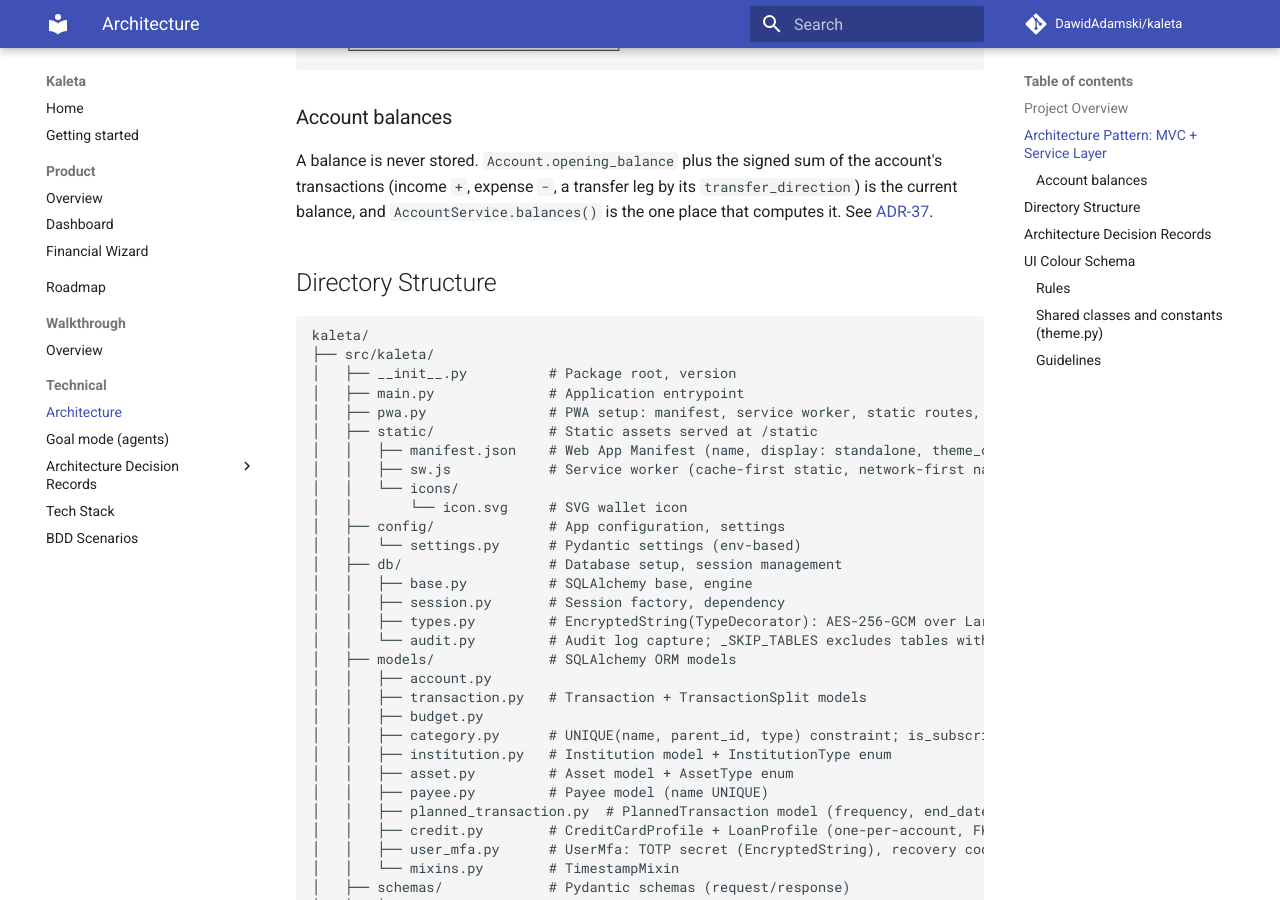
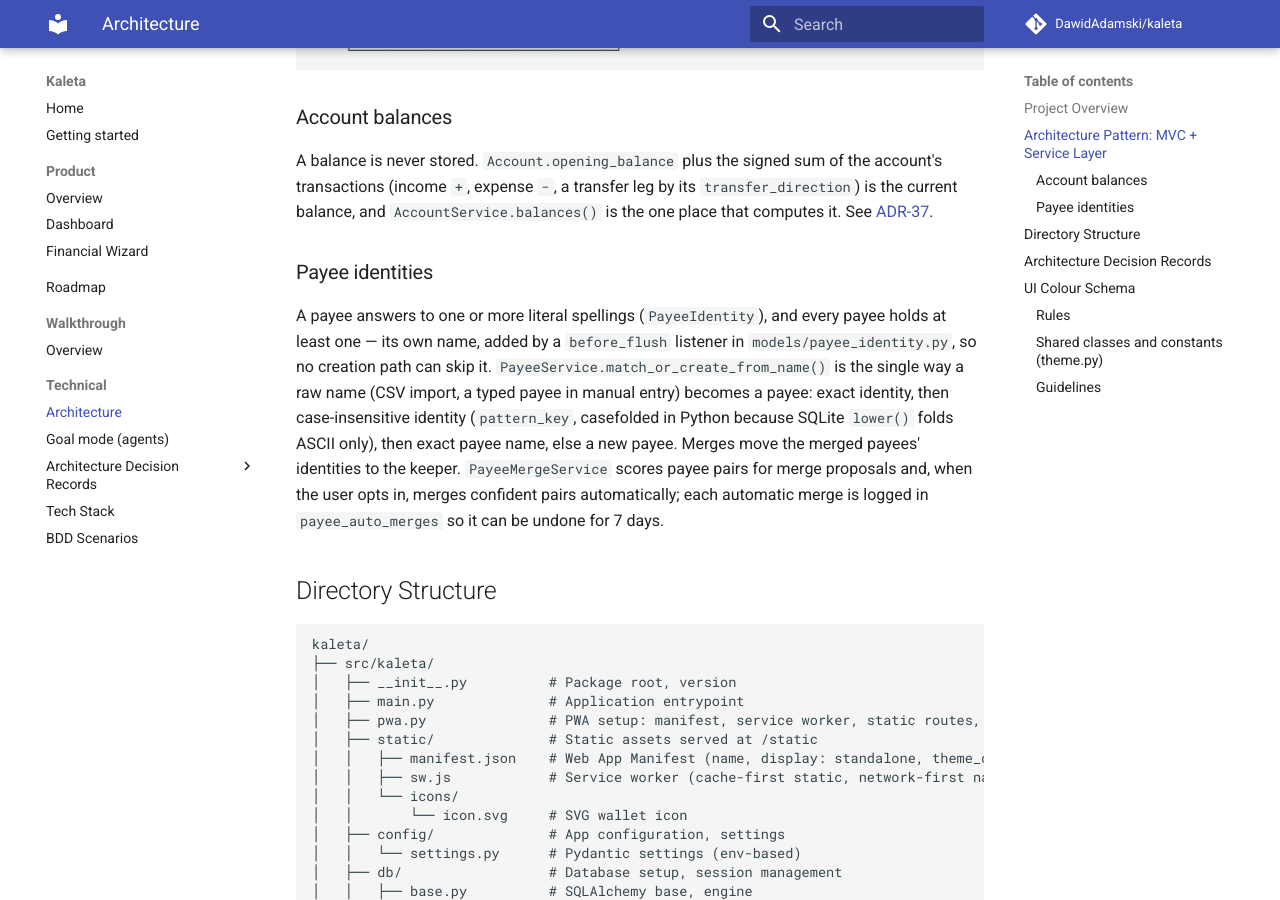
Before and after one commit to DawidAdamski/kaleta, an MkDocs documentation site: the page built from docs/architecture.md, in a window 1280 px wide and 900 px high, scrolled down 806 px. Built offline with MkDocs 1.6.1 and Material for MkDocs 9.7.7, drawn with Linux system fonts in a browser that asks for light colours; comment, search, counter and statistics services are not loaded.

Commit message:
fix(payees): undo dismisses the pair; manual merge moves subscriptions; docs
Undoing an automatic merge now records a dismissal, so the next scan
does not merge the pair again. PayeeService.merge reassigns
subscriptions like DedupeService.merge_payees (chore ticked).

Co-Authored-By: Claude Opus 5.5 <noreply@anthropic.com>
Claude-Session: https://claude.ai/code/session_01G13kNHdWULrLSsKUgiuQjH

```diff
--- a/docs/architecture.md
+++ b/docs/architecture.md
@@ -42,6 +42,20 @@ the account's transactions (income `+`, expense `−`, a transfer leg by its
 `transfer_direction`) is the current balance, and `AccountService.balances()`
 is the one place that computes it. See
 [ADR-37](adr/037-account-balances-derived-from-the-ledger.md).
+
+### Payee identities
+
+A payee answers to one or more literal spellings (`PayeeIdentity`), and
+every payee holds at least one — its own name, added by a `before_flush`
+listener in `models/payee_identity.py`, so no creation path can skip it.
+`PayeeService.match_or_create_from_name()` is the single way a raw name
+(CSV import, a typed payee in manual entry) becomes a payee: exact
+identity, then case-insensitive identity (`pattern_key`, casefolded in
+Python because SQLite `lower()` folds ASCII only), then exact payee name,
+else a new payee. Merges move the merged payees' identities to the keeper.
+`PayeeMergeService` scores payee pairs for merge proposals and, when the
+user opts in, merges confident pairs automatically; each automatic merge is
+logged in `payee_auto_merges` so it can be undone for 7 days.
 
 ## Directory Structure
 
```
Also changed, not shown: docs/bdd.md (+2 -1 lines), docs/plans/chores.md (+4 -2 lines), 4 other files.
